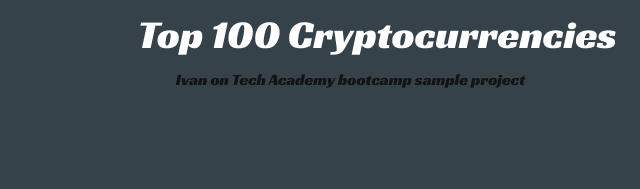
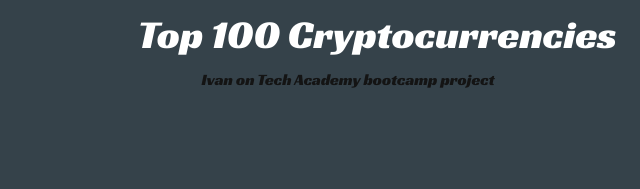
Before and after one commit to Markus-55/PhoenixCoins, a plain HTML site: page index.html in a window 1280 px wide. Shown: the part 269-458 px from the top of the page, 349-989 px from the left. Drawn offline with nearby package versions, Linux system fonts and the light colour scheme; no server answers; a web font is replaced by a local one.

Commit message:
Change html and css. Change toFixed to format, in js

```diff
--- a/index.html
+++ b/index.html
@@ -77,7 +77,7 @@
       <!-- Make a heading with an id heading1 -->
       <h1 id="heading1">Top 100 Cryptocurrencies</h1>
       <!-- Make a heading 6 with an id heading2 -->
-      <h6 id="heading2">Ivan on Tech Academy bootcamp sample project</h6>
+      <h6 id="heading2">Ivan on Tech Academy bootcamp project</h6>
 
     </div>
   </div>
--- a/main.js
+++ b/main.js
@@ -93,10 +93,10 @@ $(document).ready(function() {
             let marketCapPrice = data[i].market_cap;
             // Make a variable volumeUsd = to the total volume formated into USD
             let volumeUsd = data[i].total_volume;
-            // Make a variable circulatingSupply = to the formated circulating supply
+            // Make a variable circulatingSupply = to formated circulating supply
             let circulatingSupply = new Intl.NumberFormat().format(data[i].circulating_supply);
-            // Make a variable priceChange24 = to the 24h price change
-            let priceChange24 = data[i].price_change_percentage_24h_in_currency.toFixed(2);
+            // Make a variable priceChange24 = to formated 24h price change
+            let priceChange24 = new Intl.NumberFormat().format(data[i].price_change_percentage_24h_in_currency);
 
             // Append this to the coin table
             coinTable.append(
--- a/style.css
+++ b/style.css
@@ -13,7 +13,7 @@
 /* Id of second heading */
 #heading2 {
   margin-top: 1%;
-  margin-left: 41%;
+  margin-left: 43%;
   color: #141414;
   font-family: 'Racing Sans One';
 }
```
